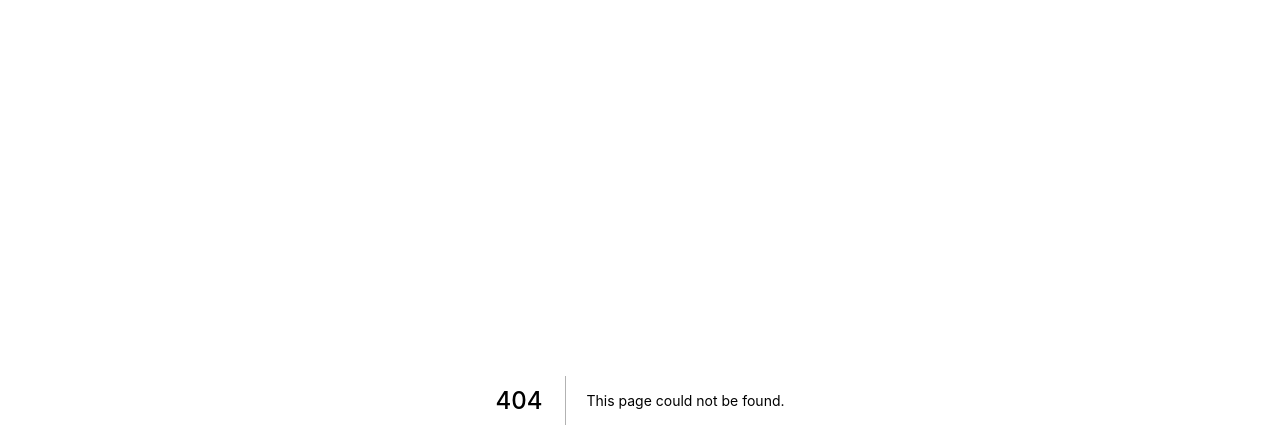
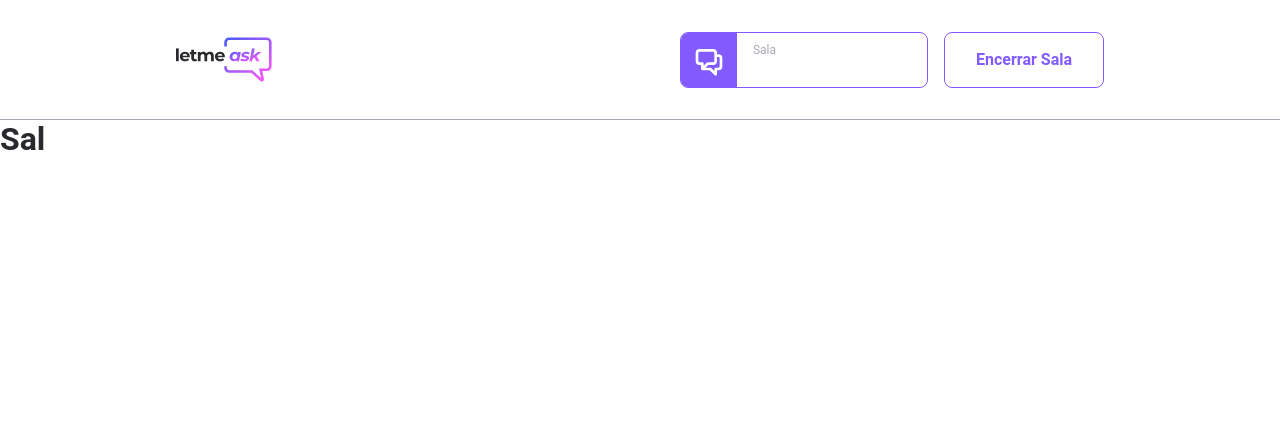
Before and after one commit to fischerafael/let-me-ask-styled-components, a Next.js app: page /dashboard in a window 1280 px wide. Before the commit this address had no page. Shown: the top 448 px of the page. Built offline with nearby package versions, Linux system fonts and the light colour scheme.

Commit message:
finished navbar

```diff
--- /dev/null
+++ b/pages/dashboard/index.tsx
@@ -0,0 +1,8 @@
+import React from 'react'
+import { DashboardPage } from '../../src/pages/dashboard'
+
+const index = () => {
+    return <DashboardPage />
+}
+
+export default index
--- /dev/null
+++ b/src/components/InputWithIcon/index.tsx
@@ -0,0 +1,24 @@
+import { InputHTMLAttributes, ReactNode } from 'react'
+import { InputWithIcon } from '../../../styles/components'
+
+interface ICustomInput extends InputHTMLAttributes<HTMLInputElement> {
+    label: string
+    children: ReactNode
+}
+
+export const CustomInputWithIcon = ({
+    children,
+    label,
+    ...props
+}: ICustomInput) => {
+    return (
+        <InputWithIcon>
+            <div>{children}</div>
+
+            <section>
+                <span>{label}</span>
+                <input {...props} />
+            </section>
+        </InputWithIcon>
+    )
+}
--- /dev/null
+++ b/src/pages/dashboard/index.tsx
@@ -0,0 +1,35 @@
+import {
+    Image,
+    OutlineButton,
+    LayoutHeader,
+    LayoutNavBar,
+    NavBarActionsSection
+} from '../../../styles/components'
+
+import { ChatAlt2Icon } from '@heroicons/react/outline'
+import { CustomInputWithIcon } from '../../components/InputWithIcon'
+
+export const DashboardPage = () => {
+    return (
+        <div>
+            <LayoutHeader>
+                <LayoutNavBar>
+                    <Image
+                        src="/assets/logo.svg"
+                        alt=""
+                        style={{ width: '6rem' }}
+                    />
+                    <NavBarActionsSection>
+                        <CustomInputWithIcon label="Sala">
+                            <ChatAlt2Icon />
+                        </CustomInputWithIcon>
+                        <OutlineButton>Encerrar Sala</OutlineButton>
+                    </NavBarActionsSection>
+                </LayoutNavBar>
+            </LayoutHeader>
+            <main>
+                <h1>Sal</h1>
+            </main>
+        </div>
+    )
+}
--- a/styles/components/index.ts
+++ b/styles/components/index.ts
@@ -101,6 +101,19 @@ export const SecondaryButton = styled(Button)`
     color: ${(props) => props.theme.colors.white};
 `
 
+export const OutlineButton = styled(Button)`
+    background: transparent;
+    color: ${(props) => props.theme.colors.primary};
+    font-weight: 700;
+    border: solid 1.5px ${(props) => props.theme.colors.primary};
+    max-width: 10rem;
+
+    &:hover {
+        background: ${(props) => props.theme.colors.primary};
+        color: ${(props) => props.theme.colors.white};
+    }
+`
+
 export const LayoutForm = styled.form`
     width: 100%;
     max-width: 20rem;
@@ -108,6 +121,73 @@ export const LayoutForm = styled.form`
     display: flex;
     flex-direction: column;
     gap: 1rem;
+`
+
+export const LayoutHeader = styled.header`
+    display: flex;
+    align-items: center;
+    justify-content: center;
+    width: 100%;
+    height: 15vh;
+    border-bottom: solid 1px ${(props) => props.theme.colors.grey};
+`
+
+export const LayoutNavBar = styled.nav`
+    display: flex;
+    padding: 0 1rem;
+    width: 100%;
+    max-width: 60rem;
+    height: 100%;
+    justify-content: space-between;
+    align-items: center;
+`
+
+export const NavBarActionsSection = styled.section`
+    display: flex;
+    align-items: center;
+    justify-content: center;
+    height: 100%;
+    gap: 1rem;
+`
+
+export const InputWithIcon = styled.div`
+    display: flex;
+    border: solid 1.5px ${(props) => props.theme.colors.primary};
+    border-radius: 0.5rem;
+    overflow: hidden;
+    height: 3.5rem;
+
+    div {
+        width: 3.5rem;
+        height: 3.5rem;
+        display: flex;
+
+        svg {
+            background: ${(props) => props.theme.colors.primary};
+            color: white;
+            width: 5rem;
+            padding: 0.75rem;
+            height: 100%;
+        }
+    }
+
+    section {
+        display: flex;
+        flex-direction: column;
+        justify-content: center;
+        width: 100%;
+        padding: 0 1rem;
+
+        span {
+            font-size: 0.75rem;
+            color: ${(props) => props.theme.colors.grey};
+        }
+
+        input {
+            border: none;
+            outline: none;
+        }
+    }
 `
 
 export const Input = styled.label`
@@ -118,8 +198,7 @@ export const Input = styled.label`
     padding: 0 1rem;
 
     width: 100%;
-    height: 100%;
-    max-height: 3.5rem;
+    height: 3.5rem;
 
     background: white;
     border: solid 1px ${(props) => props.theme.colors.grey};
```
